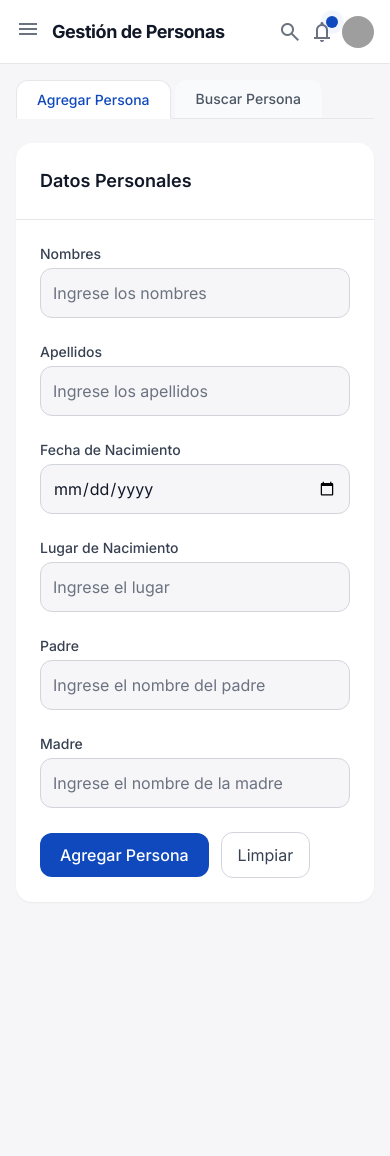
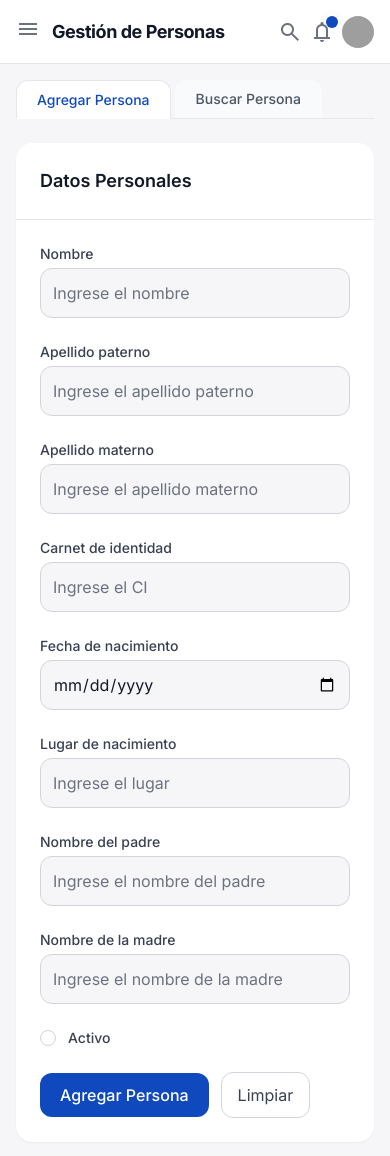
Before and after one commit to Alkima-hydra/FRONT_TALLER, a React (Vite) app: page /personas in a window 390 px wide. Before the commit the page ends 918 px from the top, so only its background shows below. Built offline with nearby package versions, Linux system fonts and the light colour scheme; grey boxes are pictures that could not be loaded.

Commit message:
arreglo de campos según base de datos

```diff
--- a/src/features/personas/Personas.jsx
+++ b/src/features/personas/Personas.jsx
@@ -42,34 +42,48 @@ export default function Personas() {
           <form className="p-6">
             <div className="grid grid-cols-1 md:grid-cols-2 gap-6">
               <div>
-                <label className="block text-sm font-medium text-gray-700 dark:text-gray-300 mb-1" htmlFor="nombres">Nombres</label>
-                <input id="nombres" placeholder="Ingrese los nombres" type="text"
+                <label className="block text-sm font-medium text-gray-700 dark:text-gray-300 mb-1" htmlFor="nombre">Nombre</label>
+                <input id="nombre" placeholder="Ingrese el nombre" type="text"
                   className="w-full rounded-lg bg-background-light dark:bg-background-dark border border-gray-300 dark:border-gray-700 focus:outline-none focus:ring-2 focus:ring-primary p-3" />
               </div>
               <div>
-                <label className="block text-sm font-medium text-gray-700 dark:text-gray-300 mb-1" htmlFor="apellidos">Apellidos</label>
-                <input id="apellidos" placeholder="Ingrese los apellidos" type="text"
+                <label className="block text-sm font-medium text-gray-700 dark:text-gray-300 mb-1" htmlFor="apellido_paterno">Apellido paterno</label>
+                <input id="apellido_paterno" placeholder="Ingrese el apellido paterno" type="text"
                   className="w-full rounded-lg bg-background-light dark:bg-background-dark border border-gray-300 dark:border-gray-700 focus:outline-none focus:ring-2 focus:ring-primary p-3" />
               </div>
               <div>
-                <label className="block text-sm font-medium text-gray-700 dark:text-gray-300 mb-1" htmlFor="fecha-nacimiento">Fecha de Nacimiento</label>
-                <input id="fecha-nacimiento" type="date"
+                <label className="block text-sm font-medium text-gray-700 dark:text-gray-300 mb-1" htmlFor="apellido_materno">Apellido materno</label>
+                <input id="apellido_materno" placeholder="Ingrese el apellido materno" type="text"
                   className="w-full rounded-lg bg-background-light dark:bg-background-dark border border-gray-300 dark:border-gray-700 focus:outline-none focus:ring-2 focus:ring-primary p-3" />
               </div>
               <div>
-                <label className="block text-sm font-medium text-gray-700 dark:text-gray-300 mb-1" htmlFor="lugar-nacimiento">Lugar de Nacimiento</label>
-                <input id="lugar-nacimiento" placeholder="Ingrese el lugar" type="text"
+                <label className="block text-sm font-medium text-gray-700 dark:text-gray-300 mb-1" htmlFor="carnet_identidad">Carnet de identidad</label>
+                <input id="carnet_identidad" placeholder="Ingrese el CI" type="text"
                   className="w-full rounded-lg bg-background-light dark:bg-background-dark border border-gray-300 dark:border-gray-700 focus:outline-none focus:ring-2 focus:ring-primary p-3" />
               </div>
               <div>
-                <label className="block text-sm font-medium text-gray-700 dark:text-gray-300 mb-1" htmlFor="padre">Padre</label>
-                <input id="padre" placeholder="Ingrese el nombre del padre" type="text"
+                <label className="block text-sm font-medium text-gray-700 dark:text-gray-300 mb-1" htmlFor="fecha_nacimiento">Fecha de nacimiento</label>
+                <input id="fecha_nacimiento" type="date"
                   className="w-full rounded-lg bg-background-light dark:bg-background-dark border border-gray-300 dark:border-gray-700 focus:outline-none focus:ring-2 focus:ring-primary p-3" />
               </div>
               <div>
-                <label className="block text-sm font-medium text-gray-700 dark:text-gray-300 mb-1" htmlFor="madre">Madre</label>
-                <input id="madre" placeholder="Ingrese el nombre de la madre" type="text"
+                <label className="block text-sm font-medium text-gray-700 dark:text-gray-300 mb-1" htmlFor="lugar_nacimiento">Lugar de nacimiento</label>
+                <input id="lugar_nacimiento" placeholder="Ingrese el lugar" type="text"
                   className="w-full rounded-lg bg-background-light dark:bg-background-dark border border-gray-300 dark:border-gray-700 focus:outline-none focus:ring-2 focus:ring-primary p-3" />
+              </div>
+              <div>
+                <label className="block text-sm font-medium text-gray-700 dark:text-gray-300 mb-1" htmlFor="nombre_padre">Nombre del padre</label>
+                <input id="nombre_padre" placeholder="Ingrese el nombre del padre" type="text"
+                  className="w-full rounded-lg bg-background-light dark:bg-background-dark border border-gray-300 dark:border-gray-700 focus:outline-none focus:ring-2 focus:ring-primary p-3" />
+              </div>
+              <div>
+                <label className="block text-sm font-medium text-gray-700 dark:text-gray-300 mb-1" htmlFor="nombre_madre">Nombre de la madre</label>
+                <input id="nombre_madre" placeholder="Ingrese el nombre de la madre" type="text"
+                  className="w-full rounded-lg bg-background-light dark:bg-background-dark border border-gray-300 dark:border-gray-700 focus:outline-none focus:ring-2 focus:ring-primary p-3" />
+              </div>
+              <div className="md:col-span-2 flex items-center gap-3">
+                <input id="activo" type="checkbox" className="h-4 w-4 border-gray-300 dark:border-gray-700 rounded" />
+                <label htmlFor="activo" className="text-sm font-medium text-gray-700 dark:text-gray-300">Activo</label>
               </div>
             </div>
             <div className="mt-6 flex items-center gap-3">
@@ -100,34 +114,44 @@ export default function Personas() {
             <form className="p-6">
               <div className="grid grid-cols-1 md:grid-cols-2 gap-6">
                 <div>
-                  <label className="block text-sm font-medium text-gray-700 dark:text-gray-300 mb-1" htmlFor="f-nombres">Nombres</label>
-                  <input id="f-nombres" placeholder="Buscar por nombres" type="text"
-                    className="w-full rounded-lg bg-background-light dark:bg-background-dark border border-gray-300 dark:border-gray-700 focus:outline-none focus:ring-2 focus:ring-primary p-3" />
+                  <label className="block text-sm font-medium text-gray-700 dark:text-gray-300 mb-1" htmlFor="f-nombre">Nombre</label>
+                  <input id="f-nombre" placeholder="Nombre" type="text" className="w-full rounded-lg bg-background-light dark:bg-background-dark border border-gray-300 dark:border-gray-700 focus:outline-none focus:ring-2 focus:ring-primary p-3" />
                 </div>
                 <div>
-                  <label className="block text-sm font-medium text-gray-700 dark:text-gray-300 mb-1" htmlFor="f-apellidos">Apellidos</label>
-                  <input id="f-apellidos" placeholder="Buscar por apellidos" type="text"
-                    className="w-full rounded-lg bg-background-light dark:bg-background-dark border border-gray-300 dark:border-gray-700 focus:outline-none focus:ring-2 focus:ring-primary p-3" />
+                  <label className="block text-sm font-medium text-gray-700 dark:text-gray-300 mb-1" htmlFor="f-apellido_paterno">Apellido paterno</label>
+                  <input id="f-apellido_paterno" placeholder="Apellido paterno" type="text" className="w-full rounded-lg bg-background-light dark:bg-background-dark border border-gray-300 dark:border-gray-700 focus:outline-none focus:ring-2 focus:ring-primary p-3" />
                 </div>
                 <div>
-                  <label className="block text-sm font-medium text-gray-700 dark:text-gray-300 mb-1" htmlFor="f-fecha-nacimiento">Fecha de Nacimiento</label>
-                  <input id="f-fecha-nacimiento" type="date"
-                    className="w-full rounded-lg bg-background-light dark:bg-background-dark border border-gray-300 dark:border-gray-700 focus:outline-none focus:ring-2 focus:ring-primary p-3" />
+                  <label className="block text-sm font-medium text-gray-700 dark:text-gray-300 mb-1" htmlFor="f-apellido_materno">Apellido materno</label>
+                  <input id="f-apellido_materno" placeholder="Apellido materno" type="text" className="w-full rounded-lg bg-background-light dark:bg-background-dark border border-gray-300 dark:border-gray-700 focus:outline-none focus:ring-2 focus:ring-primary p-3" />
                 </div>
                 <div>
-                  <label className="block text-sm font-medium text-gray-700 dark:text-gray-300 mb-1" htmlFor="f-lugar-nacimiento">Lugar de Nacimiento</label>
-                  <input id="f-lugar-nacimiento" placeholder="Buscar por lugar" type="text"
-                    className="w-full rounded-lg bg-background-light dark:bg-background-dark border border-gray-300 dark:border-gray-700 focus:outline-none focus:ring-2 focus:ring-primary p-3" />
+                  <label className="block text-sm font-medium text-gray-700 dark:text-gray-300 mb-1" htmlFor="f-carnet_identidad">Carnet de identidad</label>
+                  <input id="f-carnet_identidad" placeholder="CI" type="text" className="w-full rounded-lg bg-background-light dark:bg-background-dark border border-gray-300 dark:border-gray-700 focus:outline-none focus:ring-2 focus:ring-primary p-3" />
                 </div>
                 <div>
-                  <label className="block text-sm font-medium text-gray-700 dark:text-gray-300 mb-1" htmlFor="f-padre">Padre</label>
-                  <input id="f-padre" placeholder="Buscar por nombre del padre" type="text"
-                    className="w-full rounded-lg bg-background-light dark:bg-background-dark border border-gray-300 dark:border-gray-700 focus:outline-none focus:ring-2 focus:ring-primary p-3" />
+                  <label className="block text-sm font-medium text-gray-700 dark:text-gray-300 mb-1" htmlFor="f-fecha_nacimiento">Fecha de nacimiento</label>
+                  <input id="f-fecha_nacimiento" type="date" className="w-full rounded-lg bg-background-light dark:bg-background-dark border border-gray-300 dark:border-gray-700 focus:outline-none focus:ring-2 focus:ring-primary p-3" />
                 </div>
                 <div>
-                  <label className="block text-sm font-medium text-gray-700 dark:text-gray-300 mb-1" htmlFor="f-madre">Madre</label>
-                  <input id="f-madre" placeholder="Buscar por nombre de la madre" type="text"
-                    className="w-full rounded-lg bg-background-light dark:bg-background-dark border border-gray-300 dark:border-gray-700 focus:outline-none focus:ring-2 focus:ring-primary p-3" />
+                  <label className="block text-sm font-medium text-gray-700 dark:text-gray-300 mb-1" htmlFor="f-lugar_nacimiento">Lugar de nacimiento</label>
+                  <input id="f-lugar_nacimiento" placeholder="Lugar" type="text" className="w-full rounded-lg bg-background-light dark:bg-background-dark border border-gray-300 dark:border-gray-700 focus:outline-none focus:ring-2 focus:ring-primary p-3" />
+                </div>
+                <div>
+                  <label className="block text-sm font-medium text-gray-700 dark:text-gray-300 mb-1" htmlFor="f-nombre_padre">Nombre del padre</label>
+                  <input id="f-nombre_padre" placeholder="Padre" type="text" className="w-full rounded-lg bg-background-light dark:bg-background-dark border border-gray-300 dark:border-gray-700 focus:outline-none focus:ring-2 focus:ring-primary p-3" />
+                </div>
+                <div>
+                  <label className="block text-sm font-medium text-gray-700 dark:text-gray-300 mb-1" htmlFor="f-nombre_madre">Nombre de la madre</label>
+                  <input id="f-nombre_madre" placeholder="Madre" type="text" className="w-full rounded-lg bg-background-light dark:bg-background-dark border border-gray-300 dark:border-gray-700 focus:outline-none focus:ring-2 focus:ring-primary p-3" />
+                </div>
+                <div>
+                  <label className="block text-sm font-medium text-gray-700 dark:text-gray-300 mb-1" htmlFor="f-activo">Estado</label>
+                  <select id="f-activo" className="w-full rounded-lg bg-background-light dark:bg-background-dark border border-gray-300 dark:border-gray-700 focus:outline-none focus:ring-2 focus:ring-primary p-3">
+                    <option value="">Todos</option>
+                    <option value="true">Activo</option>
+                    <option value="false">Inactivo</option>
+                  </select>
                 </div>
               </div>
               <div className="mt-6 flex items-center gap-3">
@@ -140,40 +164,45 @@ export default function Personas() {
           <div className="bg-white dark:bg-background-dark/50 rounded-xl shadow-sm">
             <div className="p-6 border-b border-gray-200 dark:border-gray-800">
               <h3 className="text-lg font-semibold text-gray-900 dark:text-white">Resultados</h3>
+               <p className="text-sm text-gray-500 dark:text-gray-400 mt-1">Para editar alguno de los resultados, seleccione la fila deseada.</p>
             </div>
             <div className="overflow-x-auto">
               <table className="w-full text-sm text-left text-gray-500 dark:text-gray-400">
                 <thead className="text-xs text-gray-700 uppercase bg-gray-50 dark:bg-gray-700/50 dark:text-gray-400">
                   <tr>
-                    <th className="px-6 py-3" scope="col">Sacramento</th>
-                    <th className="px-6 py-3" scope="col">Fecha</th>
-                    <th className="px-6 py-3" scope="col">Lugar</th>
+                    <th className="px-6 py-3" scope="col">Nombre</th>
+                    <th className="px-6 py-3" scope="col">Apellido paterno</th>
+                    <th className="px-6 py-3" scope="col">Apellido materno</th>
+                    <th className="px-6 py-3" scope="col">CI</th>
+                    <th className="px-6 py-3" scope="col">Fecha nac.</th>
+                    <th className="px-6 py-3" scope="col">Lugar nac.</th>
+                    <th className="px-6 py-3" scope="col">Estado</th>
                   </tr>
                 </thead>
                 <tbody>
                   <tr
-                    onClick={() => setSelectedPerson({ nombres: 'Carlos', apellidos: 'Mendoza', fechaNacimiento: '1990-01-10', lugarNacimiento: 'La Paz', padre: 'Juan Mendoza', madre: 'María Pérez' })}
+                    onClick={() => setSelectedPerson({ id: 1, nombre: 'Carlos', apellido_paterno: 'Mendoza', apellido_materno: 'Pérez', carnet_identidad: '6789012 LP', fecha_nacimiento: '1990-01-10', lugar_nacimiento: 'La Paz', nombre_padre: 'Juan Mendoza', nombre_madre: 'María Pérez', activo: true })}
                     className="cursor-pointer bg-white dark:bg-background-dark/50 border-b dark:border-gray-700 hover:bg-gray-50 dark:hover:bg-gray-800"
                   >
-                    <th className="px-6 py-4 font-medium text-gray-900 whitespace-nowrap dark:text-white" scope="row">Bautizo</th>
-                    <td className="px-6 py-4">2000-05-15</td>
-                    <td className="px-6 py-4">Parroquia San Juan</td>
+                    <td className="px-6 py-4">Carlos</td>
+                    <td className="px-6 py-4">Mendoza</td>
+                    <td className="px-6 py-4">Pérez</td>
+                    <td className="px-6 py-4">6789012 LP</td>
+                    <td className="px-6 py-4">1990-01-10</td>
+                    <td className="px-6 py-4">La Paz</td>
+                    <td className="px-6 py-4"><span className="inline-flex items-center px-2.5 py-0.5 rounded-full text-xs font-medium bg-green-100 text-green-800 dark:bg-green-900/30 dark:text-green-300">Activo</span></td>
                   </tr>
                   <tr
-                    onClick={() => setSelectedPerson({ nombres: 'Carlos', apellidos: 'Mendoza', fechaNacimiento: '1990-01-10', lugarNacimiento: 'La Paz', padre: 'Juan Mendoza', madre: 'María Pérez' })}
-                    className="cursor-pointer bg-white dark:bg-background-dark/50 border-b dark:border-gray-700 hover:bg-gray-50 dark:hover:bg-gray-800"
-                  >
-                    <th className="px-6 py-4 font-medium text-gray-900 whitespace-nowrap dark:text-white" scope="row">Confirmación</th>
-                    <td className="px-6 py-4">2015-08-20</td>
-                    <td className="px-6 py-4">Catedral Metropolitana</td>
-                  </tr>
-                  <tr
-                    onClick={() => setSelectedPerson({ nombres: 'Carlos', apellidos: 'Mendoza', fechaNacimiento: '1990-01-10', lugarNacimiento: 'La Paz', padre: 'Juan Mendoza', madre: 'María Pérez' })}
+                    onClick={() => setSelectedPerson({ id: 2, nombre: 'Ana', apellido_paterno: 'Rodríguez', apellido_materno: 'Guzmán', carnet_identidad: '3456789 CB', fecha_nacimiento: '1995-04-18', lugar_nacimiento: 'Cochabamba', nombre_padre: 'Pedro Rodríguez', nombre_madre: 'Elena Guzmán', activo: false })}
                     className="cursor-pointer bg-white dark:bg-background-dark/50 hover:bg-gray-50 dark:hover:bg-gray-800"
                   >
-                    <th className="px-6 py-4 font-medium text-gray-900 whitespace-nowrap dark:text-white" scope="row">Matrimonio</th>
-                    <td className="px-6 py-4">2025-03-10</td>
-                    <td className="px-6 py-4">Iglesia del Carmen</td>
+                    <td className="px-6 py-4">Ana</td>
+                    <td className="px-6 py-4">Rodríguez</td>
+                    <td className="px-6 py-4">Guzmán</td>
+                    <td className="px-6 py-4">3456789 CB</td>
+                    <td className="px-6 py-4">1995-04-18</td>
+                    <td className="px-6 py-4">Cochabamba</td>
+                    <td className="px-6 py-4"><span className="inline-flex items-center px-2.5 py-0.5 rounded-full text-xs font-medium bg-red-100 text-red-800 dark:bg-red-900/30 dark:text-red-300">Inactivo</span></td>
                   </tr>
                 </tbody>
               </table>
@@ -181,30 +210,42 @@ export default function Personas() {
             {selectedPerson && (
               <div className="mt-8 bg-white dark:bg-background-dark/50 rounded-xl shadow-sm p-6">
                 <h3 className="text-lg font-semibold text-gray-900 dark:text-white mb-4">Editar Persona</h3>
-                <form className="grid grid-cols-1 md:grid-cols-2 gap-6">
+                <form className="grid grid-cols-1 md-grid-cols-2 md:grid-cols-2 gap-6">
                   <div>
-                    <label className="block text-sm font-medium text-gray-700 dark:text-gray-300 mb-1">Nombres</label>
-                    <input type="text" value={selectedPerson.nombres} onChange={() => {}} className="w-full rounded-lg border border-gray-300 dark:border-gray-700 p-3 bg-background-light dark:bg-background-dark" />
+                    <label className="block text-sm font-medium text-gray-700 dark:text-gray-300 mb-1">Nombre</label>
+                    <input type="text" value={selectedPerson.nombre} onChange={() => {}} className="w-full rounded-lg border border-gray-300 dark:border-gray-700 p-3 bg-background-light dark:bg-background-dark" />
                   </div>
                   <div>
-                    <label className="block text-sm font-medium text-gray-700 dark:text-gray-300 mb-1">Apellidos</label>
-                    <input type="text" value={selectedPerson.apellidos} onChange={() => {}} className="w-full rounded-lg border border-gray-300 dark:border-gray-700 p-3 bg-background-light dark:bg-background-dark" />
+                    <label className="block text-sm font-medium text-gray-700 dark:text-gray-300 mb-1">Apellido paterno</label>
+                    <input type="text" value={selectedPerson.apellido_paterno} onChange={() => {}} className="w-full rounded-lg border border-gray-300 dark:border-gray-700 p-3 bg-background-light dark:bg-background-dark" />
                   </div>
                   <div>
-                    <label className="block text-sm font-medium text-gray-700 dark:text-gray-300 mb-1">Fecha de Nacimiento</label>
-                    <input type="date" value={selectedPerson.fechaNacimiento} onChange={() => {}} className="w-full rounded-lg border border-gray-300 dark:border-gray-700 p-3 bg-background-light dark:bg-background-dark" />
+                    <label className="block text-sm font-medium text-gray-700 dark:text-gray-300 mb-1">Apellido materno</label>
+                    <input type="text" value={selectedPerson.apellido_materno} onChange={() => {}} className="w-full rounded-lg border border-gray-300 dark:border-gray-700 p-3 bg-background-light dark:bg-background-dark" />
                   </div>
                   <div>
-                    <label className="block text-sm font-medium text-gray-700 dark:text-gray-300 mb-1">Lugar de Nacimiento</label>
-                    <input type="text" value={selectedPerson.lugarNacimiento} onChange={() => {}} className="w-full rounded-lg border border-gray-300 dark:border-gray-700 p-3 bg-background-light dark:bg-background-dark" />
+                    <label className="block text-sm font-medium text-gray-700 dark:text-gray-300 mb-1">Carnet de identidad</label>
+                    <input type="text" value={selectedPerson.carnet_identidad} onChange={() => {}} className="w-full rounded-lg border border-gray-300 dark:border-gray-700 p-3 bg-background-light dark:bg-background-dark" />
                   </div>
                   <div>
-                    <label className="block text-sm font-medium text-gray-700 dark:text-gray-300 mb-1">Padre</label>
-                    <input type="text" value={selectedPerson.padre} onChange={() => {}} className="w-full rounded-lg border border-gray-300 dark:border-gray-700 p-3 bg-background-light dark:bg-background-dark" />
+                    <label className="block text-sm font-medium text-gray-700 dark:text-gray-300 mb-1">Fecha de nacimiento</label>
+                    <input type="date" value={selectedPerson.fecha_nacimiento} onChange={() => {}} className="w-full rounded-lg border border-gray-300 dark:border-gray-700 p-3 bg-background-light dark:bg-background-dark" />
                   </div>
                   <div>
-                    <label className="block text-sm font-medium text-gray-700 dark:text-gray-300 mb-1">Madre</label>
-                    <input type="text" value={selectedPerson.madre} onChange={() => {}} className="w-full rounded-lg border border-gray-300 dark:border-gray-700 p-3 bg-background-light dark:bg-background-dark" />
+                    <label className="block text-sm font-medium text-gray-700 dark:text-gray-300 mb-1">Lugar de nacimiento</label>
+                    <input type="text" value={selectedPerson.lugar_nacimiento} onChange={() => {}} className="w-full rounded-lg border border-gray-300 dark:border-gray-700 p-3 bg-background-light dark:bg-background-dark" />
+                  </div>
+                  <div>
+                    <label className="block text-sm font-medium text-gray-700 dark:text-gray-300 mb-1">Nombre del padre</label>
+                    <input type="text" value={selectedPerson.nombre_padre} onChange={() => {}} className="w-full rounded-lg border border-gray-300 dark:border-gray-700 p-3 bg-background-light dark:bg-background-dark" />
+                  </div>
+                  <div>
+                    <label className="block text-sm font-medium text-gray-700 dark:text-gray-300 mb-1">Nombre de la madre</label>
+                    <input type="text" value={selectedPerson.nombre_madre} onChange={() => {}} className="w-full rounded-lg border border-gray-300 dark:border-gray-700 p-3 bg-background-light dark:bg-background-dark" />
+                  </div>
+                  <div className="md:col-span-2 flex items-center gap-3">
+                    <input id="e-activo" type="checkbox" checked={!!selectedPerson.activo} onChange={() => {}} className="h-4 w-4 border-gray-300 dark:border-gray-700 rounded" />
+                    <label htmlFor="e-activo" className="text-sm font-medium text-gray-700 dark:text-gray-300">Activo</label>
                   </div>
                   <div className="mt-4 col-span-2 flex justify-end gap-3">
                     <button type="button" onClick={() => setSelectedPerson(null)} className="px-4 py-2.5 rounded-lg border border-gray-300 dark:border-gray-700 text-gray-700 dark:text-gray-300 hover:bg-gray-50 dark:hover:bg-gray-800/40">Cancelar</button>
@@ -214,30 +255,6 @@ export default function Personas() {
               </div>
             )}
           </div>
-
-          <div className="mt-8 bg-yellow-50 dark:bg-yellow-900/20 border-l-4 border-yellow-400 dark:border-yellow-500 p-4 rounded-r-lg">
-            <div className="flex">
-              <span className="material-symbols-outlined text-yellow-400 dark:text-yellow-500">warning</span>
-              <div className="ml-3">
-                <h3 className="text-sm font-medium text-yellow-800 dark:text-yellow-200">Posibles Duplicados Encontrados</h3>
-                <div className="mt-2 text-sm text-yellow-700 dark:text-yellow-300">
-                  <div className="flex items-center gap-4 mt-4">
-                    <div className="w-12 h-12 rounded-full bg-cover bg-center" style={{ backgroundImage: 'url("https://lh3.googleusercontent.com/aida-public/AB6AXuDYcBTrXWIsdp2l4-8KgVeJrDD4QEZ7LPp0U7mjXdAwrHKy_-V2iA4bzeWeTeGeJku_p9REbThgyunAwGsRm7FEtyeCNBmm_t9lFI3HwsBuleTrxnAitLPCQ1dMSyUwlmDRMZlql2CNwWKWLYn1qh_x5p5tiR7SmRttj7HjE6B1CIJxLmJWClIK2oVyjmPNnArv-9ZZ05LRffM3CUVcaFKfoxabNulrEF4HduPEmi06095SIcsfKEXUexAK5YzJtnyzTX3ZZZZBnG0")' }} />
-                    <div>
-                      <p className="font-semibold text-gray-900 dark:text-white">Carlos Mendoza</p>
-                      <p className="text-gray-600 dark:text-gray-400">Fecha de Nacimiento: 1990-01-10</p>
-                    </div>
-                    <button
-                      className="ml-auto px-4 py-2 rounded-lg bg-primary text-white text-sm font-medium hover:bg-primary/90 focus:outline-none focus:ring-2 focus:ring-offset-2 focus:ring-primary"
-                      onClick={() => setMergeOpen(true)}
-                    >
-                      Fusionar Registros
-                    </button>
-                  </div>
-                </div>
-              </div>
-            </div>
-          </div>
         </>
       )}
 
```
